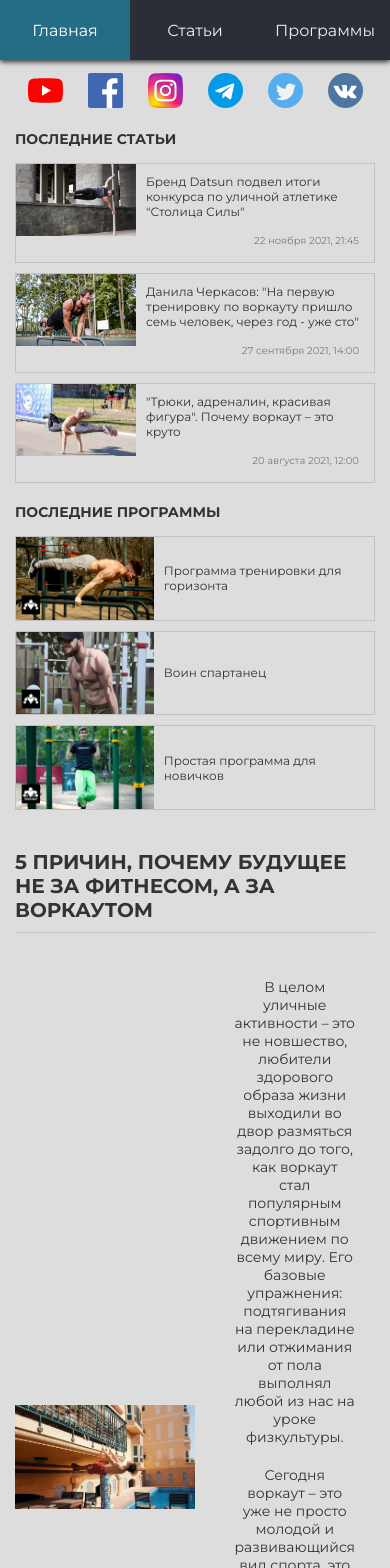
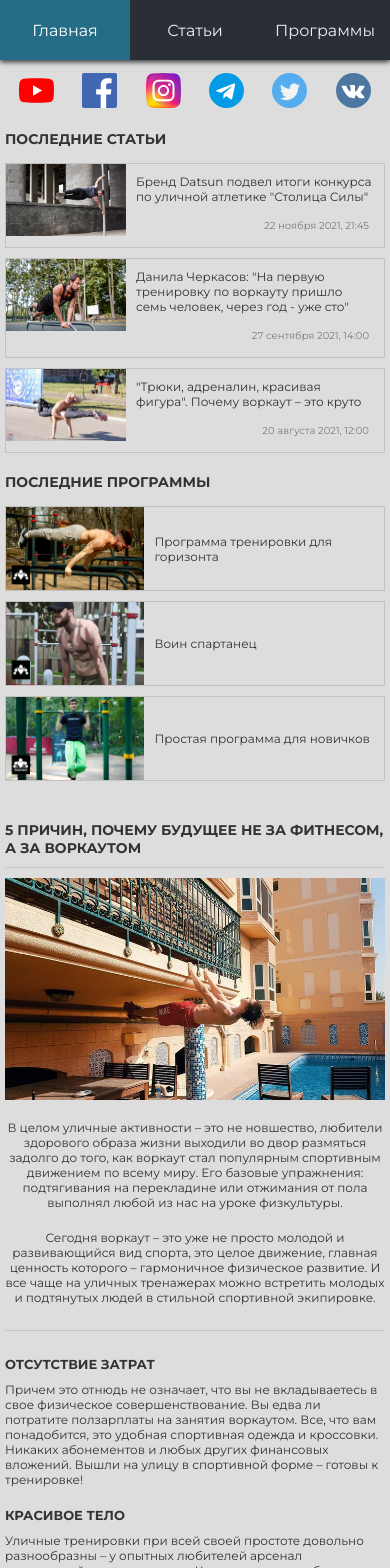
Before and after one commit to PavlenkoSt/WorkoutBlog__NextJS, a Next.js app: page / in a window 390 px wide. Shown: the top 1568 px of the page. Built offline with nearby package versions, Linux system fonts and the light colour scheme; data requests are answered from the project's data file.

Commit message:
full mobile adaptive in index page

```diff
--- a/styles/MainArticle.module.scss
+++ b/styles/MainArticle.module.scss
@@ -5,11 +5,20 @@
     padding-bottom: 10px;
     border-bottom: 1px solid rgb(197, 197, 197);
     margin-bottom: 10px;
+    @media(max-width: 900px){
+        font-size: 16px;
+    }
+    @media(max-width: 550px){
+        font-size: 14px;
+    }
 }
 
 .content{
     padding-top: 15px;
     padding-bottom: 40px;
+    @media(max-width: 550px){
+        padding: 0;
+    }
 }
 
 .block{
@@ -21,11 +30,17 @@
     margin-bottom: 10px;
     text-transform: uppercase;
     font-size: 14px;
+    @media(max-width: 550px){
+        font-size: 13px;
+    }
 }
 
 .text{
     color: #333;
     font-size: 14px;
+    @media(max-width: 550px){
+        font-size: 12px;
+    }
 }
 
 .head{
@@ -34,6 +49,9 @@
     margin-bottom: 25px;
     padding-bottom: 25px;
     border-bottom: 1px solid rgb(197, 197, 197);
+    @media(max-width: 900px){
+        flex-direction: column;
+    }
 }
 
 .headText{
@@ -45,5 +63,17 @@
     p{
         margin-bottom: 20px;
         text-align: center;
+        &:last-child{
+            margin-bottom: 0;
+        }
+    }
+    @media(max-width: 900px){
+        width: 100%;
+        padding: 0;
+        padding-top: 20px;
+        margin-left: 0;
+        p{
+            font-size: 12px;
+        }
     }
 }
--- a/styles/MainLayout.module.scss
+++ b/styles/MainLayout.module.scss
@@ -51,6 +51,9 @@
 .container{
     padding: 0 15px;
     height: 100%;
+    @media(max-width: 550px){
+        padding: 0 5px;
+    }
 }
 
 .footer{
```
